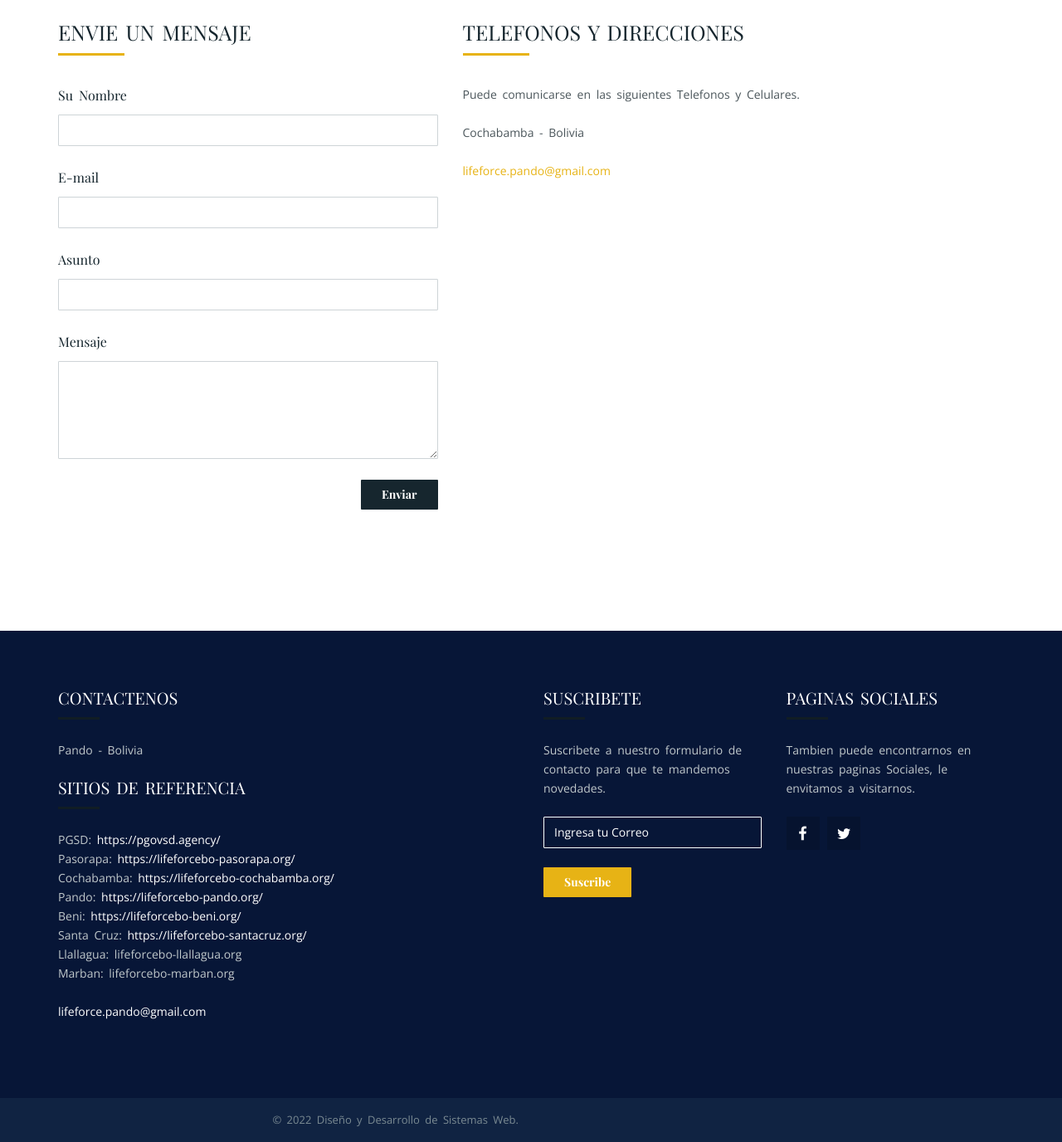
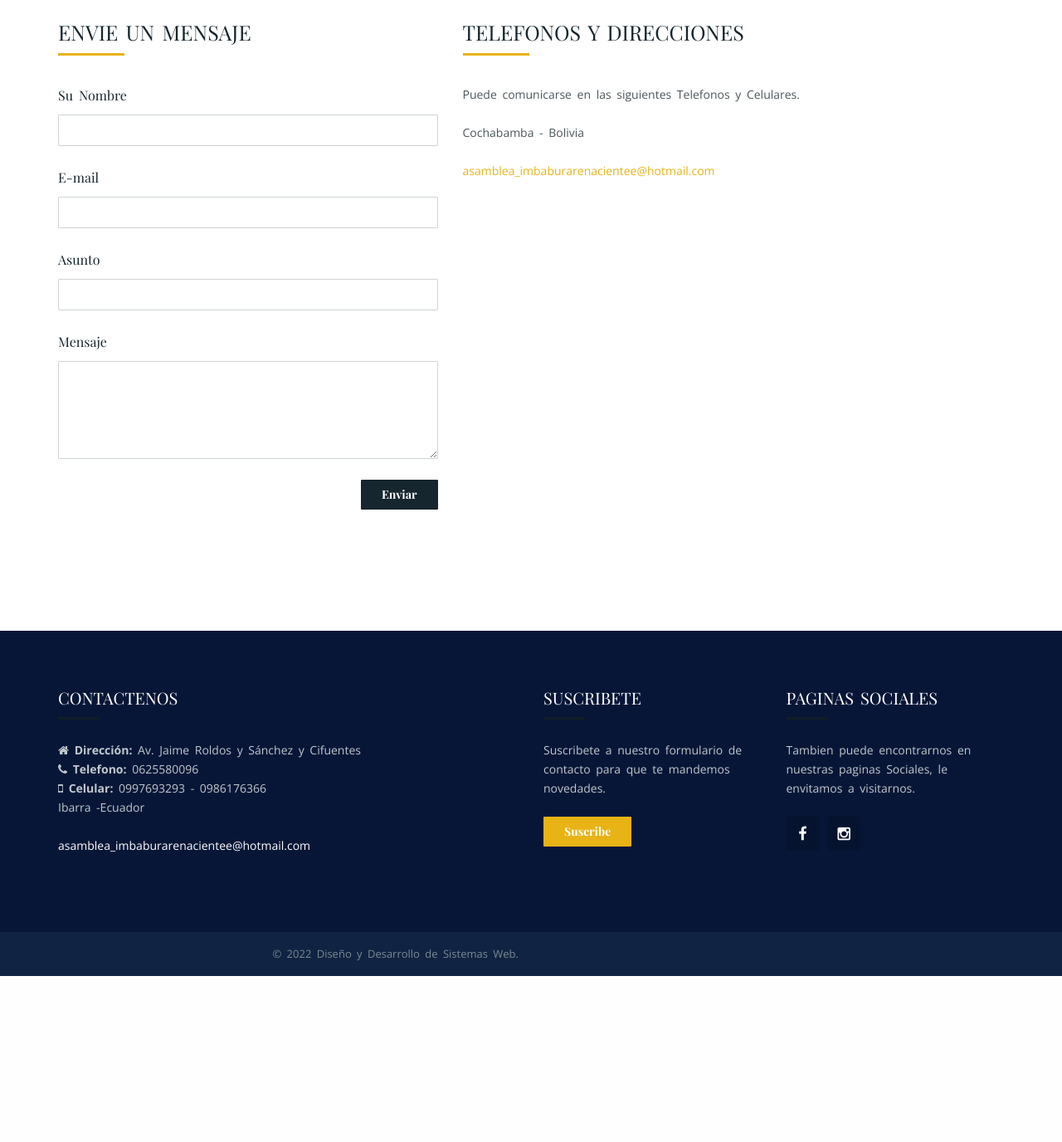
Before and after one commit to jacarcelenb/proyecto, a PHP site: page /pages/contacto.php in a window 1280 px wide. Shown: the part 347-1723 px from the top of the page at 83% size. After the commit the page ends 1523 px from the top, so only its background shows below. Run offline with PHP 8.4, Linux system fonts and the light colour scheme; some libraries are stand-ins or nearby versions; some web fonts are replaced.

Commit message:
Modificacion del index y footer php

```diff
--- a/html_components/footer.php
+++ b/html_components/footer.php
@@ -8,27 +8,13 @@
 							<div class="widget">
 								<h2 class="mg-widget-title">Contactenos</h2>
 								<p>
-									<!-----<strong><i class="fa fa-home"></i> Dirección:</strong> Av. Ayacuho #633, Edificio Arcangel piso 2 of. 201<BR>----->
-									<!--------<strong><i class="fa fa-phone"></i> Telefono:</strong> 591-4-4528646<BR>
-									<strong><i class="fa fa-mobile-phone"></i> Celular:</strong> 591-70798095<BR>
-									<strong><i class="fa fa-whatsapp"></i> WhatsApp:</strong> 591-70798095<BR><BR>------>
-									Pando - Bolivia
+									<strong><i class="fa fa-home"></i> Dirección:</strong> Av. Jaime Roldos y Sánchez y Cifuentes<BR>
+									<strong><i class="fa fa-phone"></i> Telefono:</strong> 0625580096<BR>
+									<strong><i class="fa fa-mobile-phone"></i> Celular:</strong> 0997693293 - 0986176366<BR>
+									Ibarra -Ecuador
 								</p>
 
-								<h2 class="mg-widget-title">Sitios de Referencia</h2>
-								<p>
-								PGSD:  <a href="https://pgovsd.agency/">https://pgovsd.agency/</a><BR>
-								Pasorapa:  <a href="https://lifeforcebo-pasorapa.org/">https://lifeforcebo-pasorapa.org/</a><BR>
-								Cochabamba:  <a href="https://lifeforcebo-cochabamba.org/">https://lifeforcebo-cochabamba.org/</a><BR>
-								Pando:  <a href="https://lifeforcebo-pando.org/">https://lifeforcebo-pando.org/</a><BR>
-								Beni:  <a href="https://lifeforcebo-beni.org/">https://lifeforcebo-beni.org/</a><BR>
-								Santa Cruz:  <a href="https://lifeforcebo-santacruz.org/">https://lifeforcebo-santacruz.org/</a><BR>
-								Llallagua:  lifeforcebo-llallagua.org<BR>
-								Marban:  lifeforcebo-marban.org<BR>
-								</p>
-
-								<p>
-									<a href="mailto:lifeforce.pando@gmail.com">lifeforce.pando@gmail.com</a>
+									<a href="mailto:asamblea_imbaburarenacientee@hotmail.com">asamblea_imbaburarenacientee@hotmail.com   </a>
 								</p>
 							</div>
 						</div>
@@ -38,9 +24,6 @@
 								<h2 class="mg-widget-title">Suscribete</h2>
 								<p>Suscribete a nuestro formulario de contacto para que te mandemos novedades.</p>
 								<form class="clearfix" method="POST"  action="formcontacto.php" >
-									<p>
-										<input type="email" class="form-control" placeholder="Ingresa tu Correo">
-									</p>
 									<input type="submit" class="btn btn-main" value="Suscribe">
 								</form>
 							</div>
@@ -50,8 +33,8 @@
 								<h2 class="mg-widget-title">Paginas Sociales</h2>
 								<p>Tambien puede encontrarnos en nuestras paginas Sociales, le envitamos a visitarnos.</p>
 								<ul class="mg-footer-social">
-									<li><a href="https://www.facebook.com/Identigene-1430462793845709/?tn-str=k*F"><i class="fa fa-facebook"></i></a></li>
-									<li><a href="#"><i class="fa fa-twitter"></i></a></li>
+									<li><a href="https://www.facebook.com/A-Life-Imbabura-Renaciente-102675249036356/?notif_id=1646186639351565&notif_t=page_invite_accept&ref=notif"><i class="fa fa-facebook"></i></a></li>
+									<li><a href="https://instagram.com/a.lifeimbaburarenaciente?utm_medium=copy_link "><i class="fa fa-instagram"></i></a></li>
 								</ul>
 							</div>
 						</div>
--- a/pages/contacto.php
+++ b/pages/contacto.php
@@ -44,15 +44,15 @@
 
 					<div class="col-md-6">
 							<p>
-									<!-------<strong><i class="fa fa-home"></i> Dirección:</strong> Av. Ayacuho #633, Edificio Arcangel piso 2 of. 201<BR>--->
-									<!---------<strong><i class="fa fa-phone"></i> Telefono:</strong> 591-4-4528646<BR>
-									<strong><i class="fa fa-mobile-phone"></i> Celular:</strong> 591-70798095<BR>
-									<strong><i class="fa fa-whatsapp"></i> WhatsApp:</strong> 591-70798095<BR><BR>------>
+									<!-------<strong><i class="fa fa-home"></i> Dirección:</strong> Av. Jaime Roldos y Sánchez y Cifuentes<BR>--->
+									<!---------<strong><i class="fa fa-phone"></i> Telefono:</strong> 0625580096<BR>
+									<strong><i class="fa fa-mobile-phone"></i> Celular:</strong> 0997693293 - 0986176366<BR>
+									<strong><i class="fa fa-whatsapp"></i> WhatsApp:</strong> 0997693293 - 0986176366<BR><BR>------>
 									Cochabamba - Bolivia
 								</p>
 
 								<p>
-									<a href="mailto:lifeforce.pando@gmail.com">lifeforce.pando@gmail.com</a>
+									<a href="mailto:asamblea_imbaburarenacientee@hotmail.com   ">asamblea_imbaburarenacientee@hotmail.com   </a>
 								</p>
 					</div>
                     <!------
--- a/pages/quejas.php
+++ b/pages/quejas.php
@@ -33,7 +33,7 @@
 
 
 
-						<!---------<p>Este formulario usted se podrá inscribirse para ser voluntario o miembre de Life Force Boliva y poder ser en un futuro parte nuestra. La información puesta por usted será solo de uso interno de Life Force Bolivia.</p>----->
+						<!---------<p>Este formulario usted se podrá inscribirse para ser voluntario o miembre de Life Force Boliva y poder ser en un futuro parte nuestra. La información puesta por usted será solo de uso interno de LIFE FORCE.</p>----->
 						<form  method="POST"  action="../dbcontroller/crearqueja.php" >
 
 							<div class="mg-contact-form-input">
```
Also changed, not shown: index.php (+16 -31 lines), pages/formcontacto.php (+5 -5 lines).
